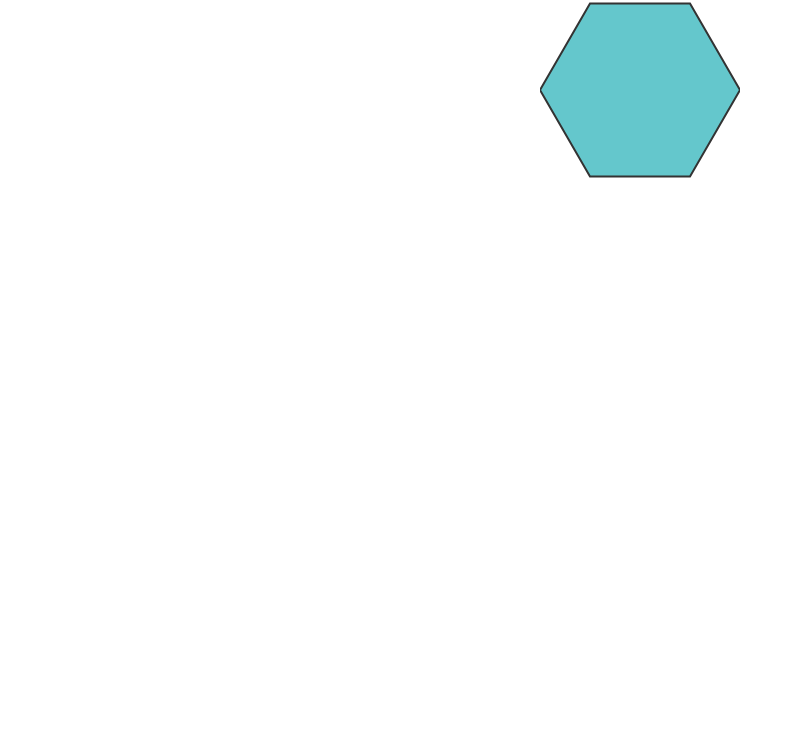
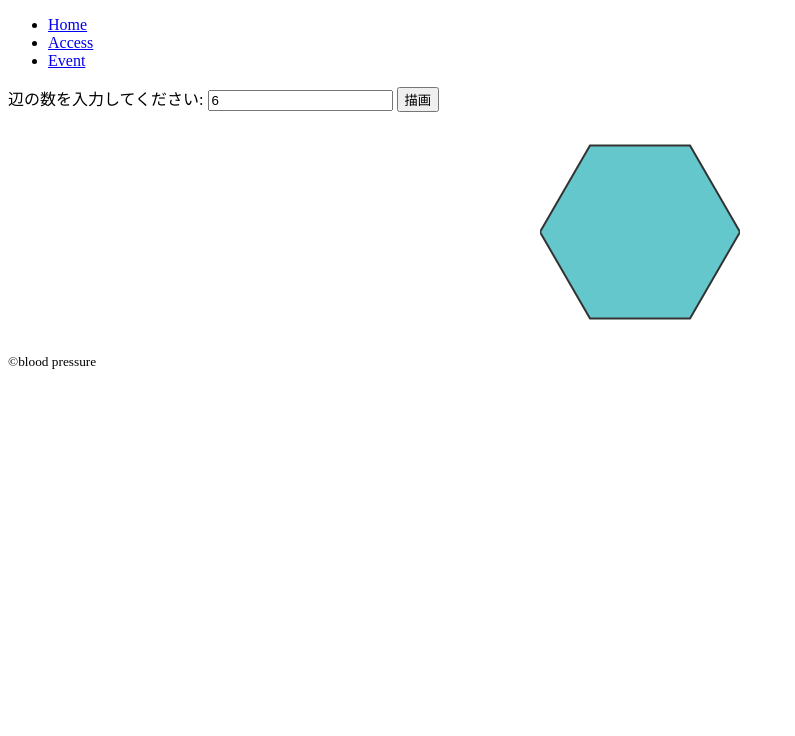
Before and after one commit to Leaf1243/polygon-hirokoku, a plain HTML site: page index.html in a window 1280 px wide. Shown: the part 64-800 px from the top of the page, without its empty margins (0-795 px from the left). Drawn offline with Linux system fonts and the light colour scheme.

Commit message:
Update index.html

```diff
--- a/index.html
+++ b/index.html
@@ -18,6 +18,18 @@
     </style>
 </head>
 <body>
+    <header class="title"><h1>blood pressure</h1>
+            <nav>
+                <ul class="menu">
+                    <li><a href="https://leaf1243.github.io/blood-presure-home-hirokoku/
+">Home</a></li>
+                    <li><a href="https://leaf1243.github.io/blood-pressure-access/
+">Access</a></li>
+                    <li><a href="https://leaf1243.github.io/blood-pressure-event/
+">Event</a></li>
+                </ul>
+            </nav>
+    </header>
     <label for="sides">辺の数を入力してください:</label>
     <input type="number" id="sides" name="sides" min="3" value="6">
     <button onclick="drawPolygon()">描画</button>
@@ -47,5 +59,6 @@
         // 初期描画
         drawPolygon();
     </script>
+    <footer><small>&copy;blood pressure</small></footer>
 </body>
 </html>
```
